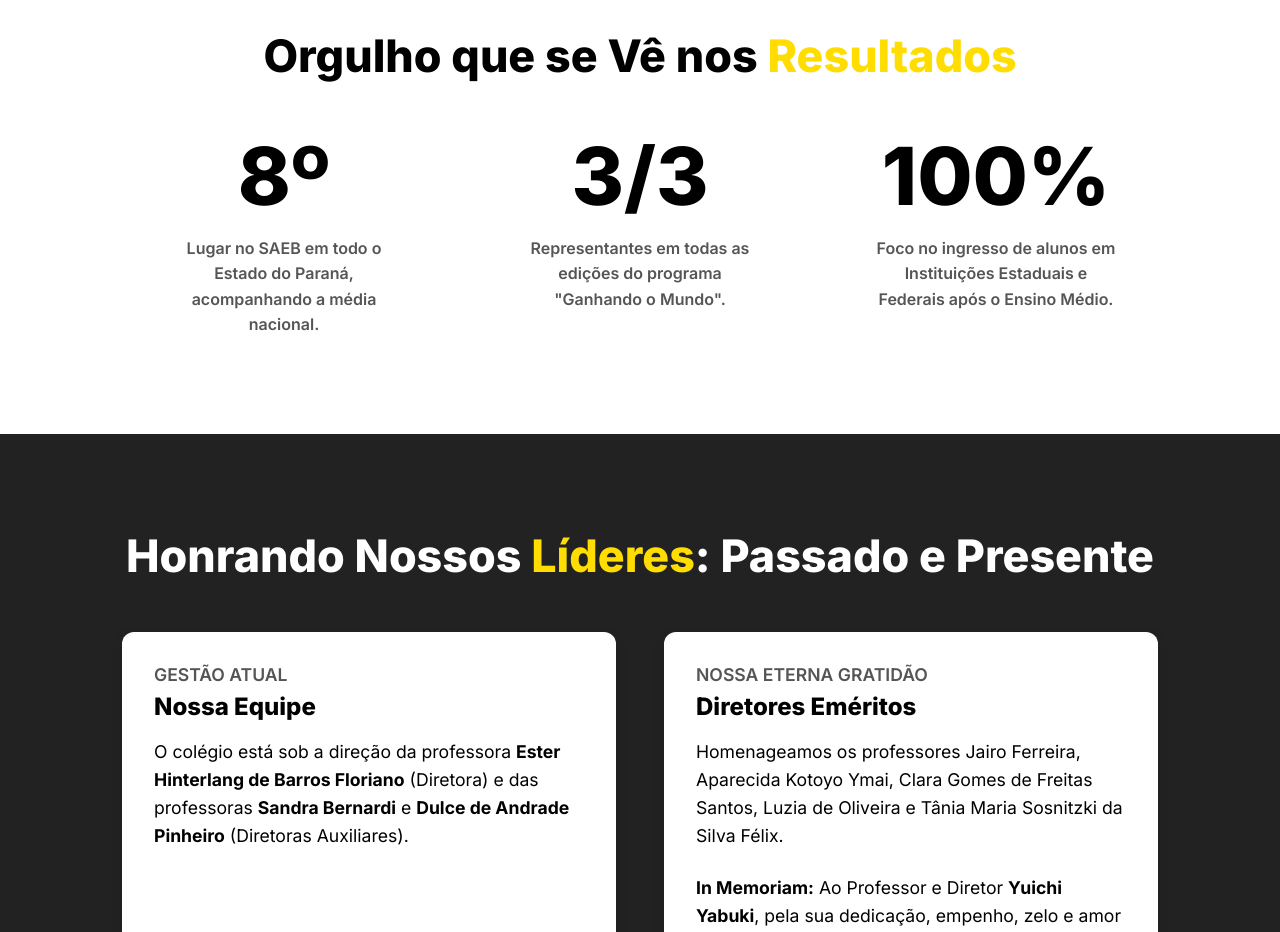
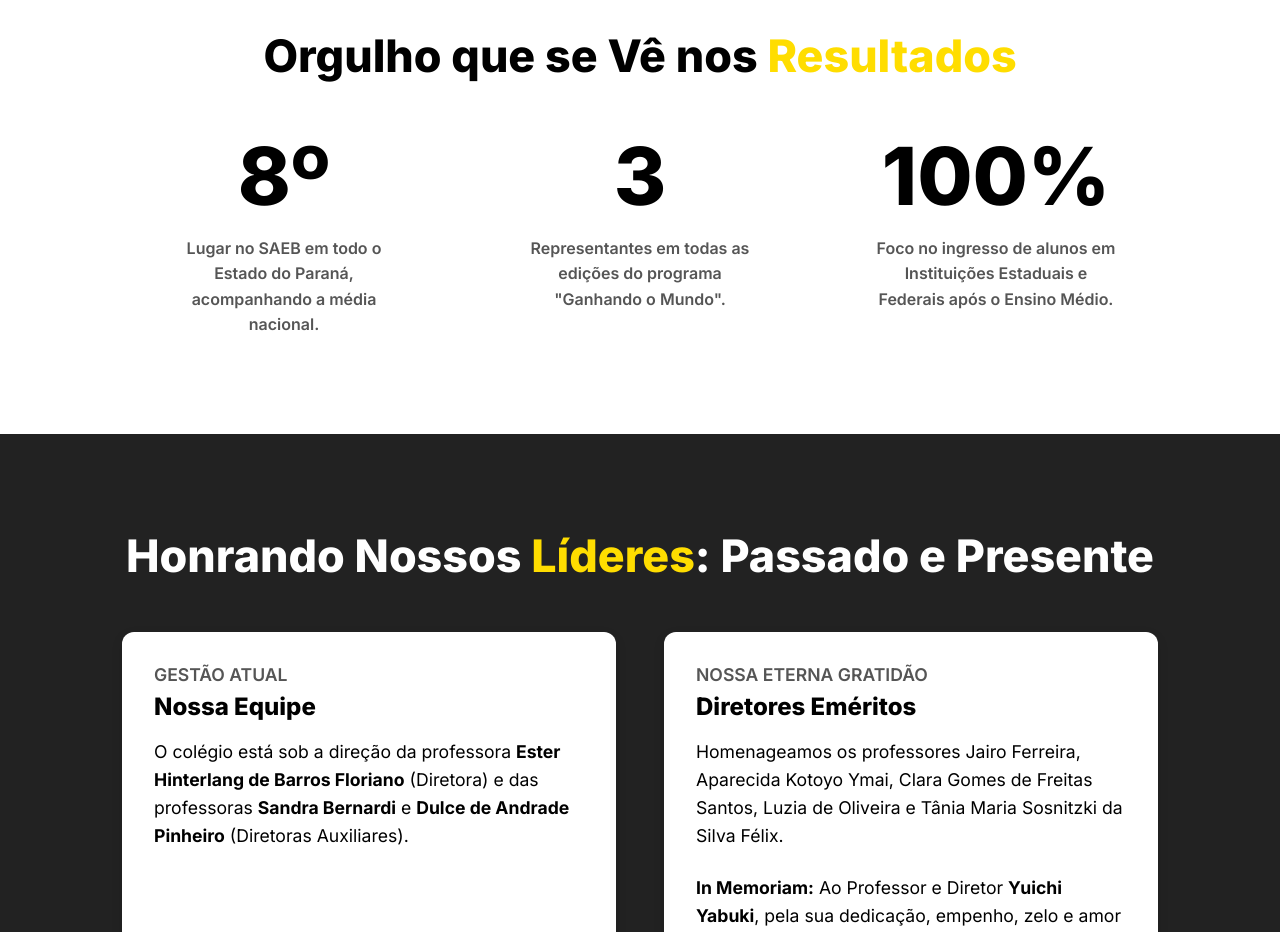
Before and after one commit to YeshuaSamuel/Trabalho-Front-End-Hist-ria-do-Col-gio-C.E.M.D, a plain HTML site: page DS/index.html in a window 1280 px wide. Shown: the part 2960-3892 px from the top of the page. Drawn offline with Linux system fonts and the light colour scheme.

Commit message:
Update index.html

```diff
--- a/DS/index.html
+++ b/DS/index.html
@@ -122,7 +122,7 @@
                         <p>Lugar no SAEB em todo o Estado do Paraná, acompanhando a média nacional.</p>
                     </div>
                     <div class="stat">
-                        <h3>3/3</h3>
+                        <h3>3</h3>
                         <p>Representantes em todas as edições do programa "Ganhando o Mundo".</p>
                     </div>
                     <div class="stat">
@@ -168,4 +168,5 @@
     </footer>
 
 </body>
+
 </html>
```
